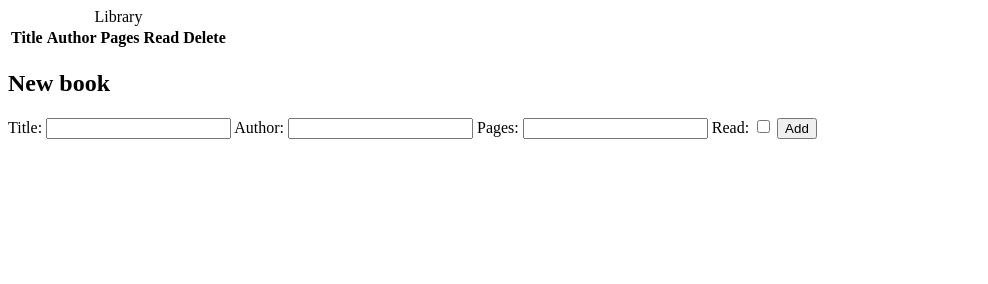
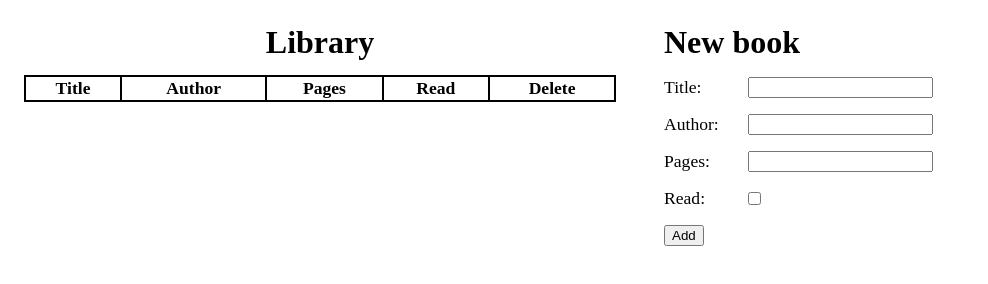
Before and after one commit to JohneJohnan/js-library, a plain HTML site: page index.html in a window 1280 px wide. Shown: the whole page, without its empty margins (0-988 px from the left). Drawn offline with Linux system fonts and the light colour scheme.

Commit message:
Add minimum styling

```diff
--- a/style.scss
+++ b/style.scss
@@ -0,0 +1,60 @@
+body {
+    height: 100vh;
+    margin: 0;
+    display: grid;
+    grid-template-columns: 1fr 1fr;
+    grid-template-rows: max-content;
+    align-items: start;
+    font-size: 1.1rem;
+
+    >* {
+        margin: 24px;
+    }
+}
+
+table {
+    border-collapse: collapse;
+
+    caption {
+        font: {
+            size: 2rem;
+            weight: 700;
+        }
+
+        margin-bottom: 14px;
+    }
+
+    td:nth-child(4),
+    td:nth-child(5) {
+        text-align: center;
+    }
+
+    th {
+        border: 2px solid black;
+    }
+
+    td {
+        border: 1px solid black;
+    }
+}
+
+form {
+    display: grid;
+    grid-template-columns: max-content 1fr;
+    gap: 1rem 5%;
+    justify-items: left;
+
+    h2 {
+        grid-column: 1 / -1;
+        margin: 0;
+
+        font: {
+            size: 2rem;
+            weight: 700;
+        }
+    }
+
+    input[type=checkbox] {
+        margin: 0;
+    }
+}
```
Also changed, not shown: style.css, 1 other file.
